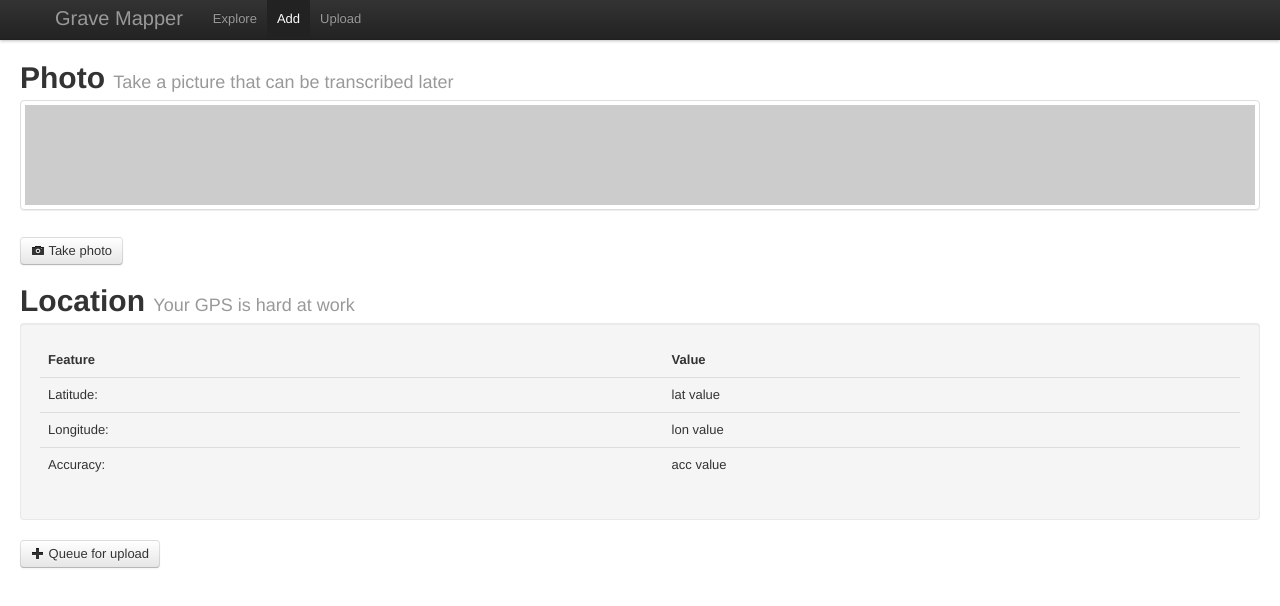
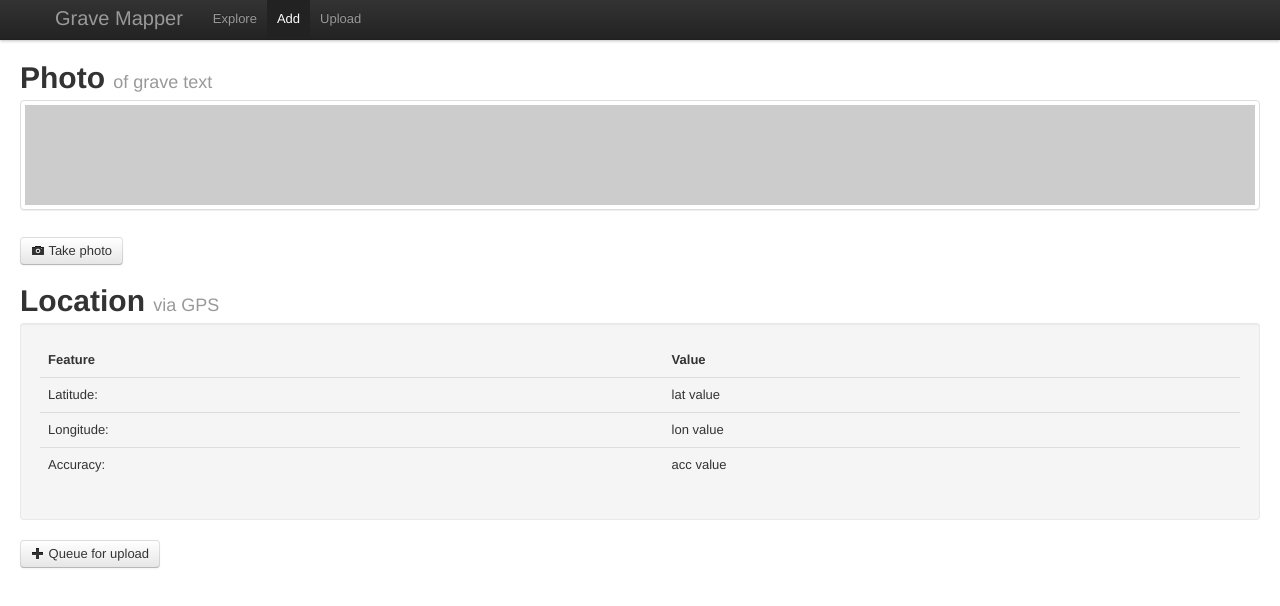
Before and after one commit to julesferreira/gravemapper, a plain HTML site: page index.html in a window 1280 px wide. Drawn offline with Linux system fonts and the light colour scheme.

Commit message:
spacing and text changes

```diff
--- a/index.html
+++ b/index.html
@@ -51,7 +51,7 @@
 				<div class="page=header">
 					<h1>
 						Photo
-						<small>Take a picture that can be transcribed later</small>
+						<small>of grave text</small>
 					</h1>
 				</div>
 			</div>
@@ -85,7 +85,7 @@
 				<div class="page=header">
 					<h1>
 						Location
-						<small>Your GPS is hard at work</small>
+						<small>via GPS</small>
 					</h1>
 				</div>
 			</div>
@@ -129,6 +129,8 @@
 			</div>
 		</div>
 
+		<br />
+
 	</div>
 
     <!-- Le javascript
```
